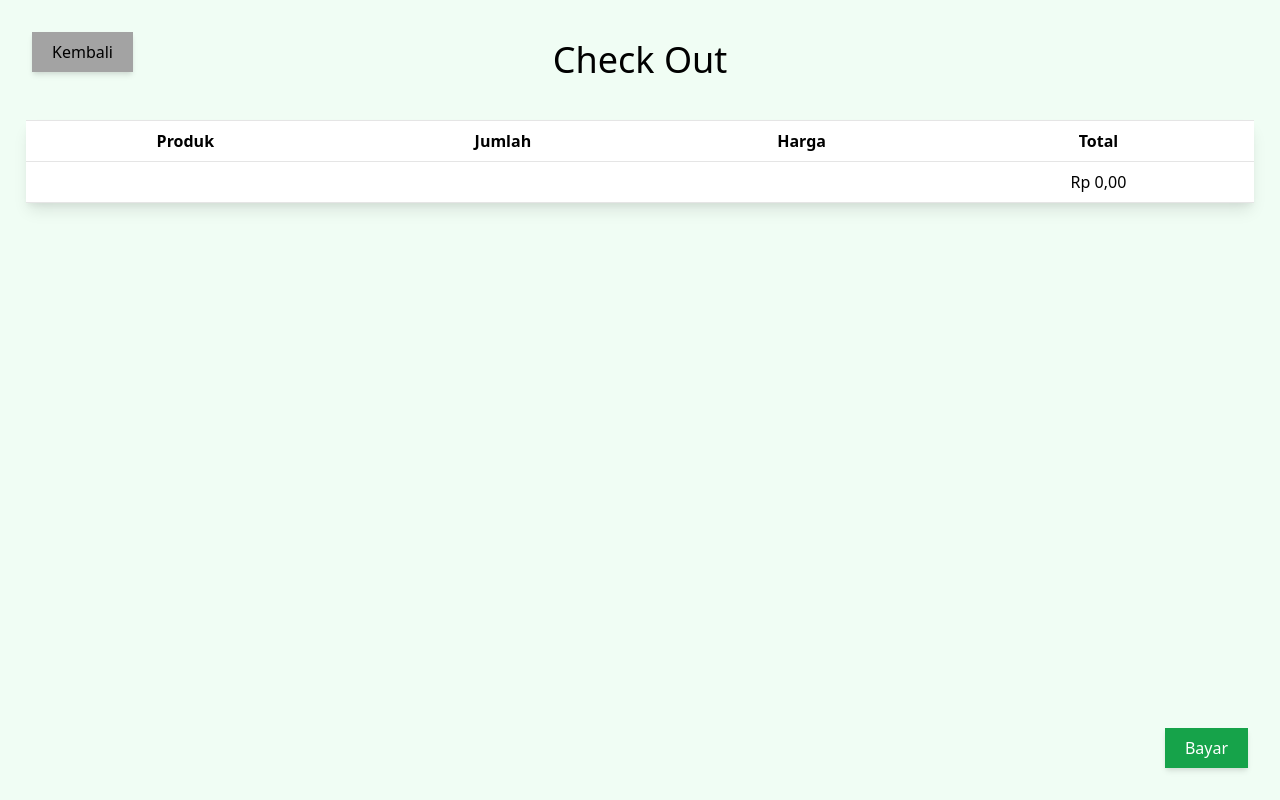
After one commit to Frozen-Coconut/ProjectPW, a PHP site: page /checkout.php in a window 1280 px wide. The commit adds this page. Run offline with PHP 8.4, Linux system fonts and the light colour scheme; style sheets or scripts are compiled from the project's sources; some libraries are stand-ins or nearby versions.

Commit message:
Add Checkout Page

```diff
--- /dev/null
+++ b/checkout.php
@@ -0,0 +1,74 @@
+<?php require_once("./util/docOpen.php") ?>
+
+<?php
+    // $_SESSION["shoppingCart"]["Fender American Professional Precision Bass Guitar"] = array(
+    //     "name" => "Fender American Professional Precision Bass Guitar",
+    //     "image" => "https://cdn.shopify.com/s/files/1/0117/8740/3323/products/products_2FF03-019-3612-776_2FF03-019-3612-776_1573183044250.jpg?v=1573183052",
+    //     "price" => 26300000,
+    //     "qty" => 5
+    // );
+
+    if (isset($_SESSION["shoppingCart"])) {
+        $item = $_SESSION["shoppingCart"];
+    } else {
+        $item = array();
+    }
+
+    $total = 0;
+?>
+
+<style>
+    .shoppingCartTable {
+        width: 96%;
+    }
+
+    .shoppingCartTable > * > tr > * {
+        padding: 0.5rem;
+        border-width: 1px 0;
+        vertical-align: center;
+        text-align: center;
+    }
+</style>
+
+<div class="min-h-screen flex flex-col items-center relative bg-green-50">
+    <p class="text-4xl my-10">Check Out</p>
+
+    <table class="shoppingCartTable table-auto mb-28 shadow-lg bg-white">
+        <thead>
+            <tr>
+                <th>Produk</th>
+                <th>Jumlah</th>
+                <th class="w-1/6 lg:w-auto">Harga</th>
+                <th class="w-1/5 lg:w-auto">Total</th>
+            </tr>
+        </thead>
+        <tbody>
+            <?php foreach ($item as $key => $value) { ?>
+                <?php $total += $value["price"] * $value["qty"] ?>
+                <tr class="hover:bg-gray-100">
+                    <td style="text-align: left;">
+                        <div class="inline-flex items-center">
+                            <div class="bg-contain bg-center bg-no-repeat bg-white w-20 h-20 mr-3 lg:w-24 lg:h-24" style="background-image: url(<?= $value["image"] ?>);"></div>
+                            <p name="name"><?= $value["name"] ?></p>
+                        </div>
+                    </td>
+                    <td>
+                        <?= $value["qty"] ?>
+                    </td>
+                    <td>Rp <?= number_format($value["price"], 2, ",", ".") ?></td>
+                    <td>Rp <?= number_format($value["price"] * $value["qty"], 2, ",", ".") ?></td>
+                </tr>
+            <?php } ?>
+            <tr>
+                <td></td>
+                <td></td>
+                <td></td>
+                <td>Rp <?= number_format($total, 2, ",", ".") ?></td>
+            </tr>
+        </tbody>
+    </table>
+    <button onclick="window.history.back()" class="absolute left-8 top-8 px-5 py-2 bg-gray-400 hover:opacity-80 shadow-md">Kembali</button>
+    <button class="flex absolute right-8 bottom-8 px-5 py-2 text-white hover:opacity-80 shadow-md bg-green-600">Bayar</button>
+</div>
+
+<?php require_once("./util/docClose.php") ?>
--- a/shoppingcart.php
+++ b/shoppingcart.php
@@ -76,10 +76,10 @@
     </table>
     <div class="flex absolute right-8 bottom-8">
         <button onclick="window.location.assign('./catalogs.php')" class="px-5 py-2 bg-gray-400 hover:opacity-80 mr-2 shadow-md">Lanjutkan Belanja</button>
-        <button class="px-5 py-2 text-white hover:opacity-80 shadow-md" style="background-color: red;">Checkout</button>
+        <button onclick="window.location.assign('./checkout.php')" class="px-5 py-2 text-white hover:opacity-80 shadow-md" style="background-color: red;">Checkout</button>
     </div>
     <button onclick="window.history.back()" class="absolute left-8 top-8 px-5 py-2 bg-gray-400 hover:opacity-80 shadow-md">Kembali</button>
-    <!-- <button class="absolute right-8 bottom-8 px-5 py-2 text-white hover:opacity-80 shadow-md" style="background-color: red;">Checkout</button> -->
+    <!-- <button onclick="window.location.assign('./checkout.php')" class="absolute right-8 bottom-8 px-5 py-2 text-white hover:opacity-80 shadow-md" style="background-color: red;">Checkout</button> -->
 </div>
 
 <script>
```
